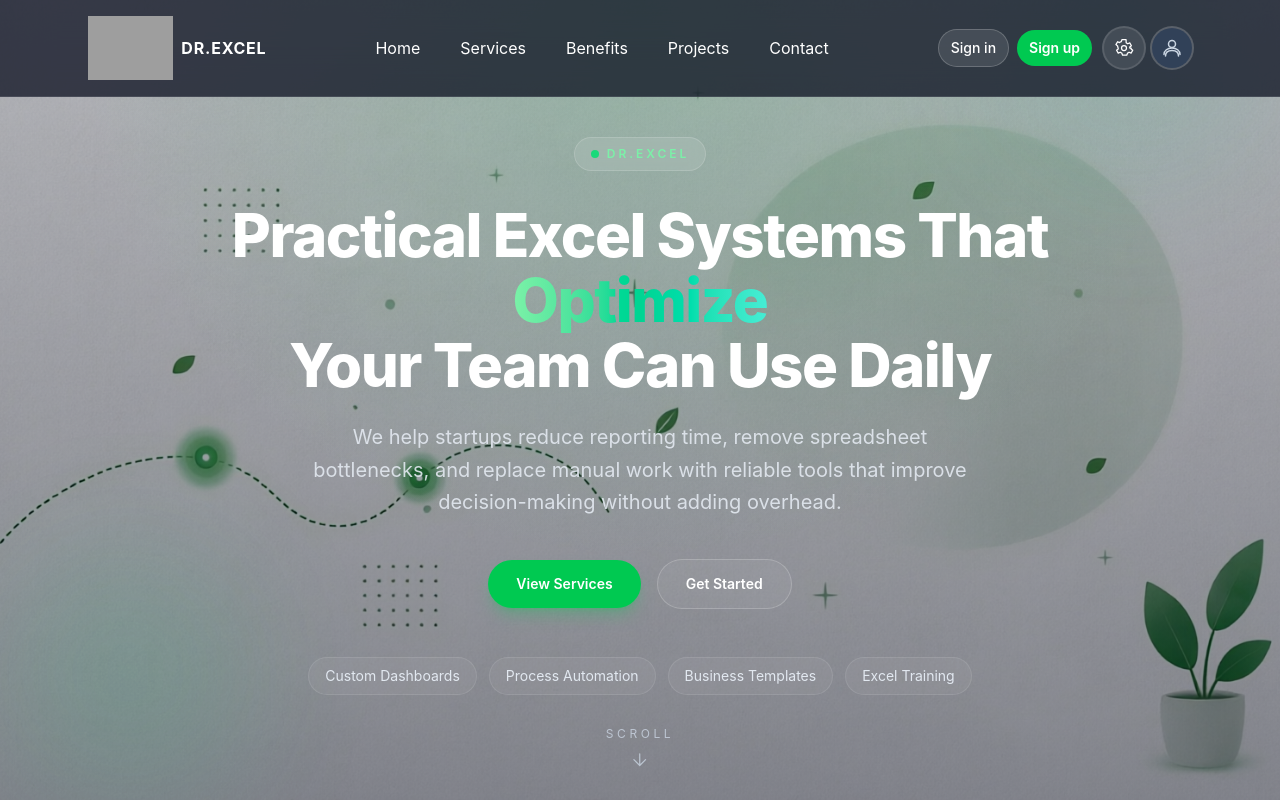
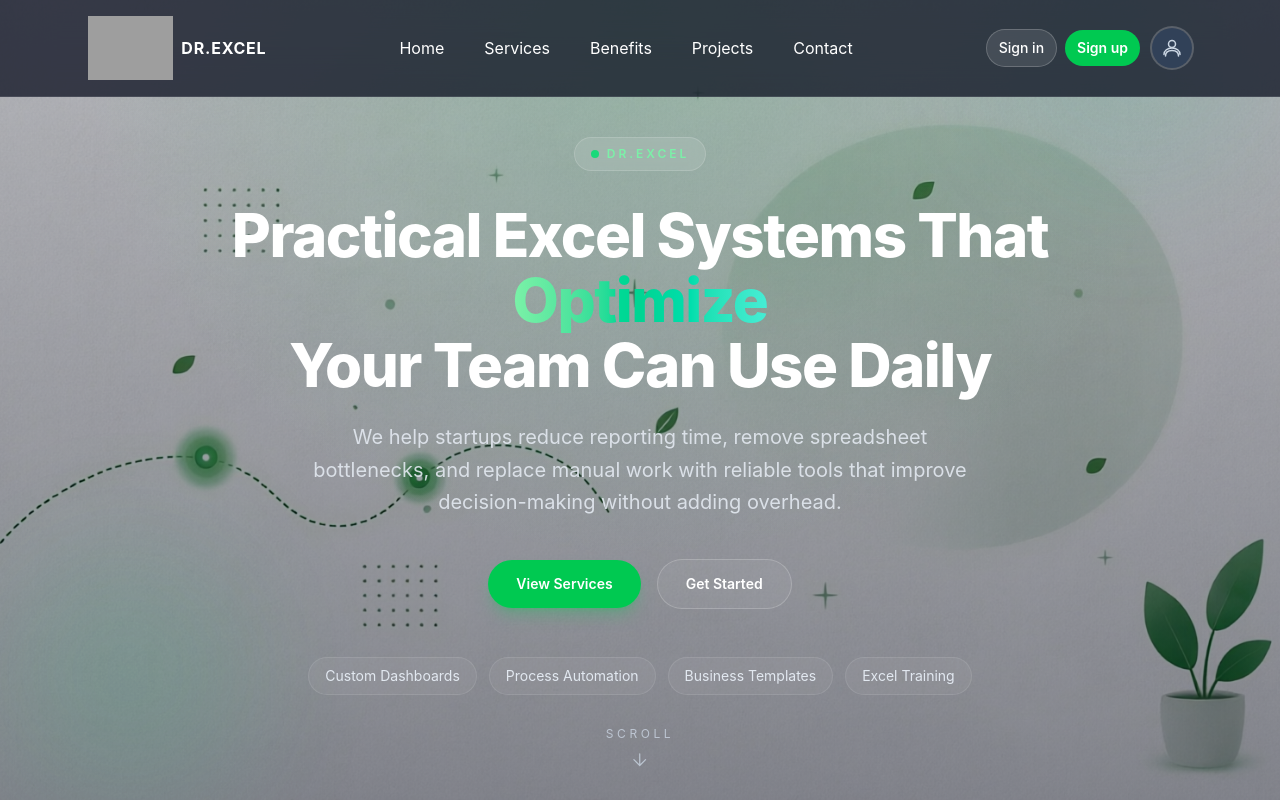
Before and after one commit to EnergyOG/Dr.Excel-new, a React (Vite) app in the folder Project_1/frontend/dr-excel/: page / in a window 1280 px wide. Shown: the top 800 px of the page. Built offline with nearby package versions, Linux system fonts and the light colour scheme; no server answers; grey boxes are pictures that could not be loaded.

Commit message:
settings icon rm

```diff
--- a/Project_1/frontend/dr-excel/src/homepage/Homepage.jsx
+++ b/Project_1/frontend/dr-excel/src/homepage/Homepage.jsx
@@ -86,7 +86,6 @@ function UserProfileIcon({ className = "w-8 h-8" }) {
 function Nav() {
   const [isNavVisible, setIsNavVisible] = useState(true)
   const hideTimerRef = useRef(null)
-  const navigate = useNavigate()
   const { user, isLoaded } = useUser()
   const displayName = user?.fullName || user?.firstName || user?.username || "there"
 
@@ -179,18 +178,6 @@ function Nav() {
           </SignedIn>
 
           <div className="flex items-center gap-2">
-            <button
-              onClick={() => navigate('/settings')}
-              className="h-10 w-10 rounded-full ring-2 ring-white/20 flex items-center justify-center bg-white/10 text-white transition hover:bg-white/20"
-              aria-label="Settings"
-              title="Settings"
-            >
-              <svg xmlns="http://www.w3.org/2000/svg" viewBox="0 0 24 24" fill="none" stroke="currentColor" className="h-5 w-5">
-                <circle cx="12" cy="12" r="3" strokeWidth="1.5" />
-                <path d="M19 12a7 7 0 0 0-.1-1.1l2-1.6-2-3.4-2.4 1a7.2 7.2 0 0 0-1.9-1.1L14.5 2h-5l-.9 2.4a7.2 7.2 0 0 0-1.9 1.1l-2.4-1-2 3.4 2 1.6A7 7 0 0 0 5 12a7 7 0 0 0 .1 1.1l-2 1.6 2 3.4 2.4-1a7.2 7.2 0 0 0 1.9 1.1l.9 2.4h5l.9-2.4a7.2 7.2 0 0 0 1.9-1.1l2.4 1 2-3.4-2-1.6c.1-.4.1-.7.1-1.1Z" strokeWidth="1.5" strokeLinecap="round" strokeLinejoin="round" />
-              </svg>
-            </button>
-
             <button
               type="button"
               className="h-10 w-10 rounded-full overflow-hidden ring-2 ring-white/20 focus:outline-none flex items-center justify-center bg-slate-700"
```
